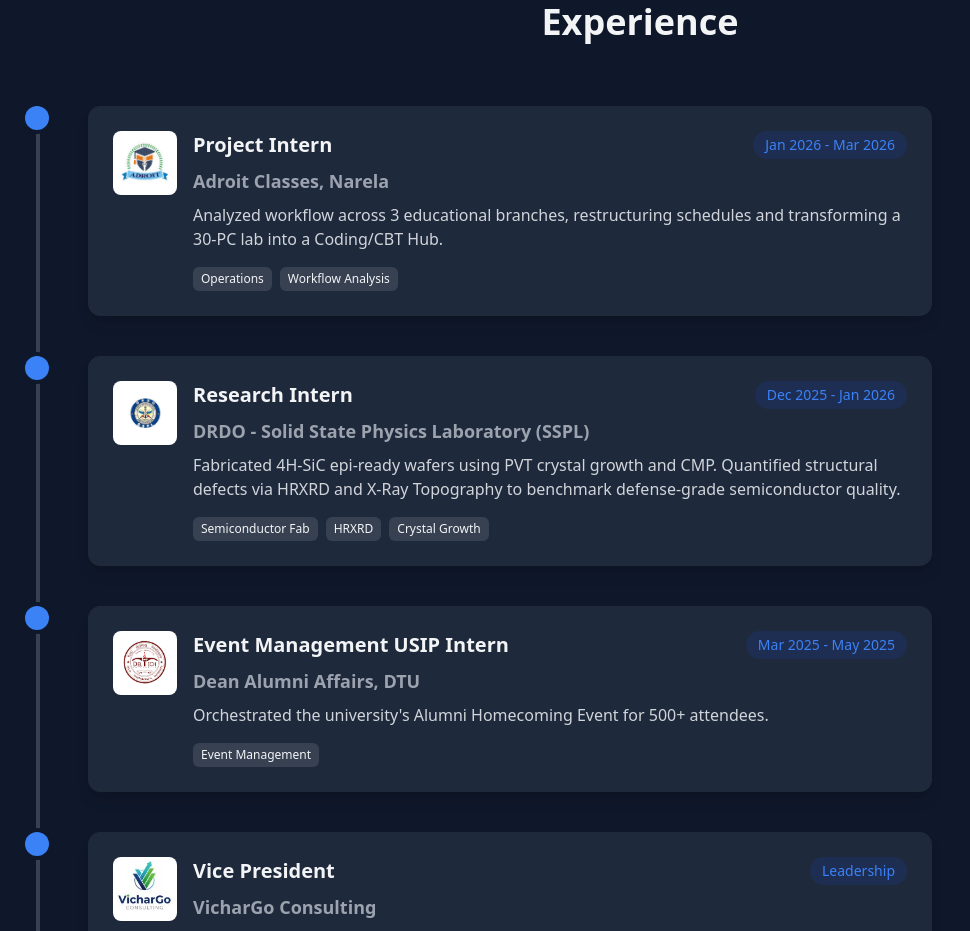
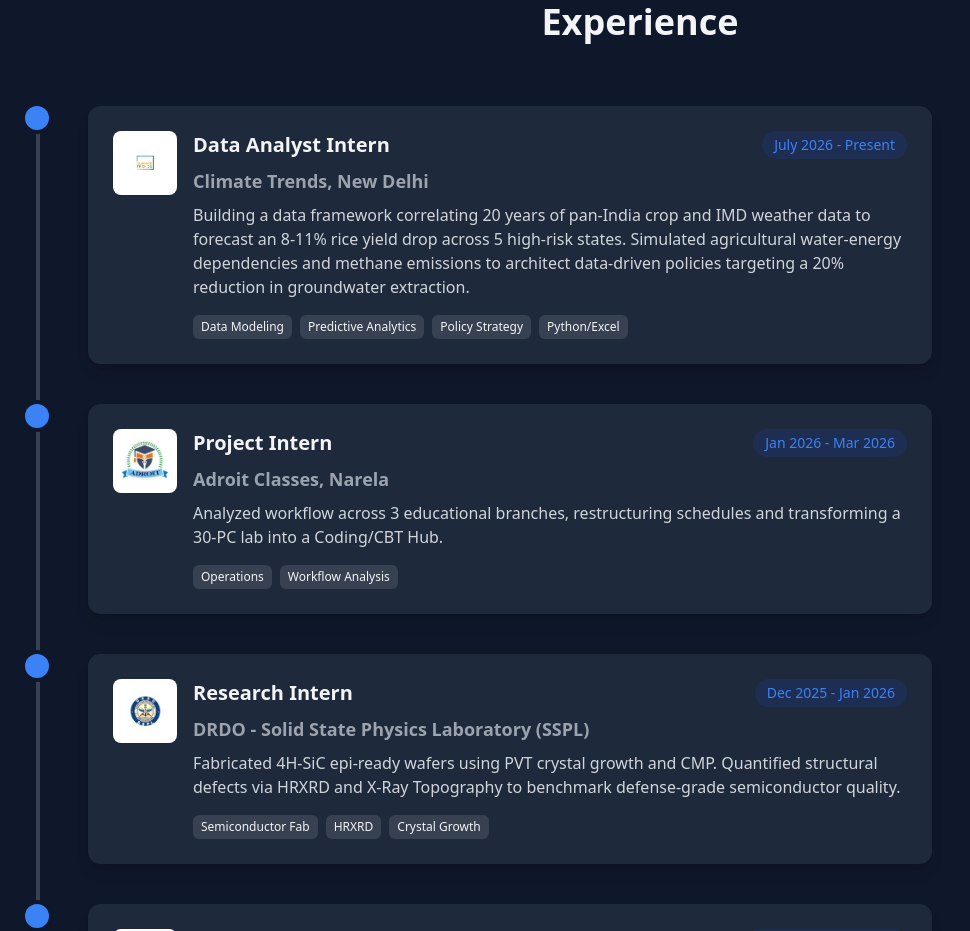
Before and after one commit to SagarRathore1/my-portfolio, a React (Vite) app: page / in a window 1280 px wide. Shown: the part 1820-2751 px from the top of the page, without its empty margins (0-970 px from the left). Built offline with nearby package versions, Linux system fonts and the light colour scheme.

Commit message:
Added Climate Trends Data Analyst Internship3

```diff
--- a/src/App.jsx
+++ b/src/App.jsx
@@ -12,6 +12,7 @@
 import roboticsLogo from './assets/robotics-logo.png';
 import drdoLogo from './assets/drdo-logo.png';
 import edtechImg from './assets/edtech-analytics.png';
+import climateTrendsLogo from './assets/Climate-Trends-Logo.jpg';
 
 // Components
 import Navbar from './components/Navbar';
@@ -57,6 +58,14 @@
   ];
 
   const experienceData = [
+    {
+    title: "Data Analyst Intern",
+    organization: "Climate Trends, New Delhi",
+    date: "July 2026 - Present",
+    description: "Building a data framework correlating 20 years of pan-India crop and IMD weather data to forecast an 8-11% rice yield drop across 5 high-risk states. Simulated agricultural water-energy dependencies and methane emissions to architect data-driven policies targeting a 20% reduction in groundwater extraction.",
+    tech: ["Data Modeling", "Predictive Analytics", "Policy Strategy", "Python/Excel"],
+    image: climateTrendsLogo
+  },
   {
     title: "Project Intern",
     organization: "Adroit Classes, Narela",
```
